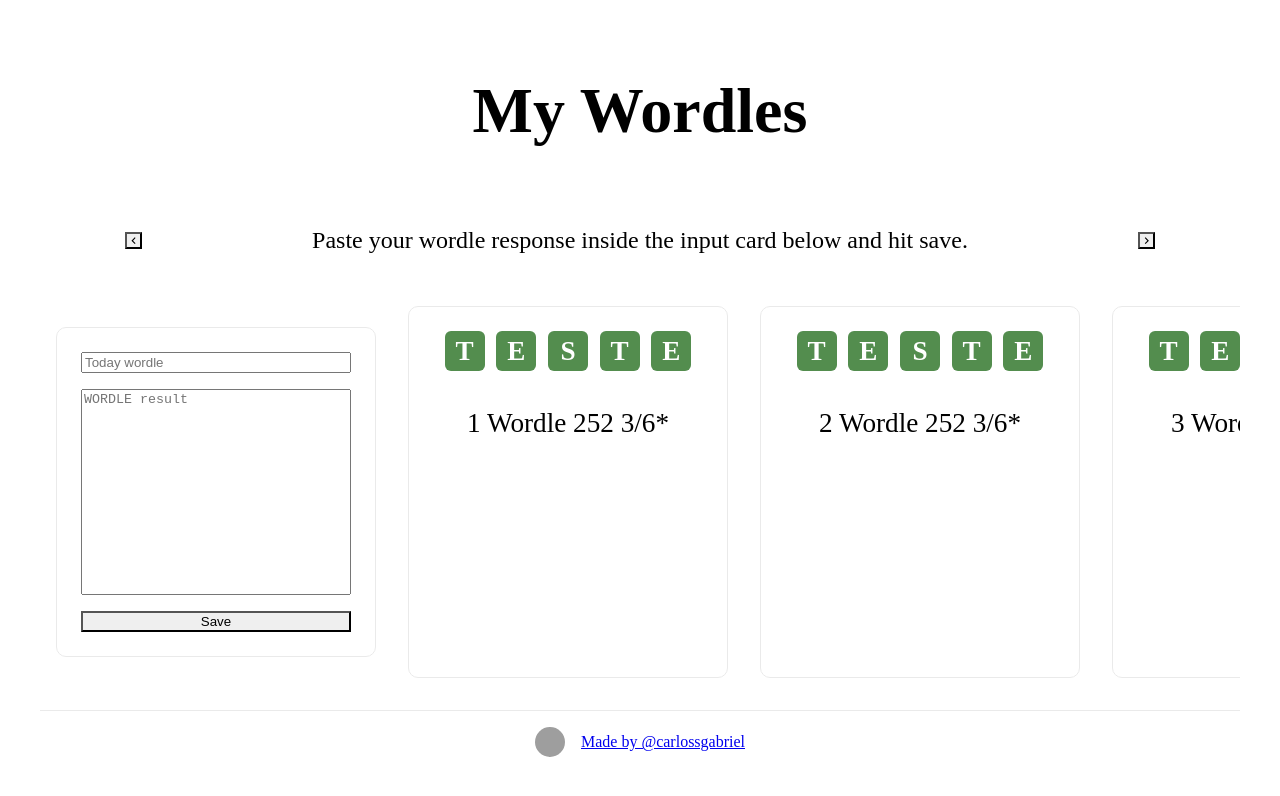
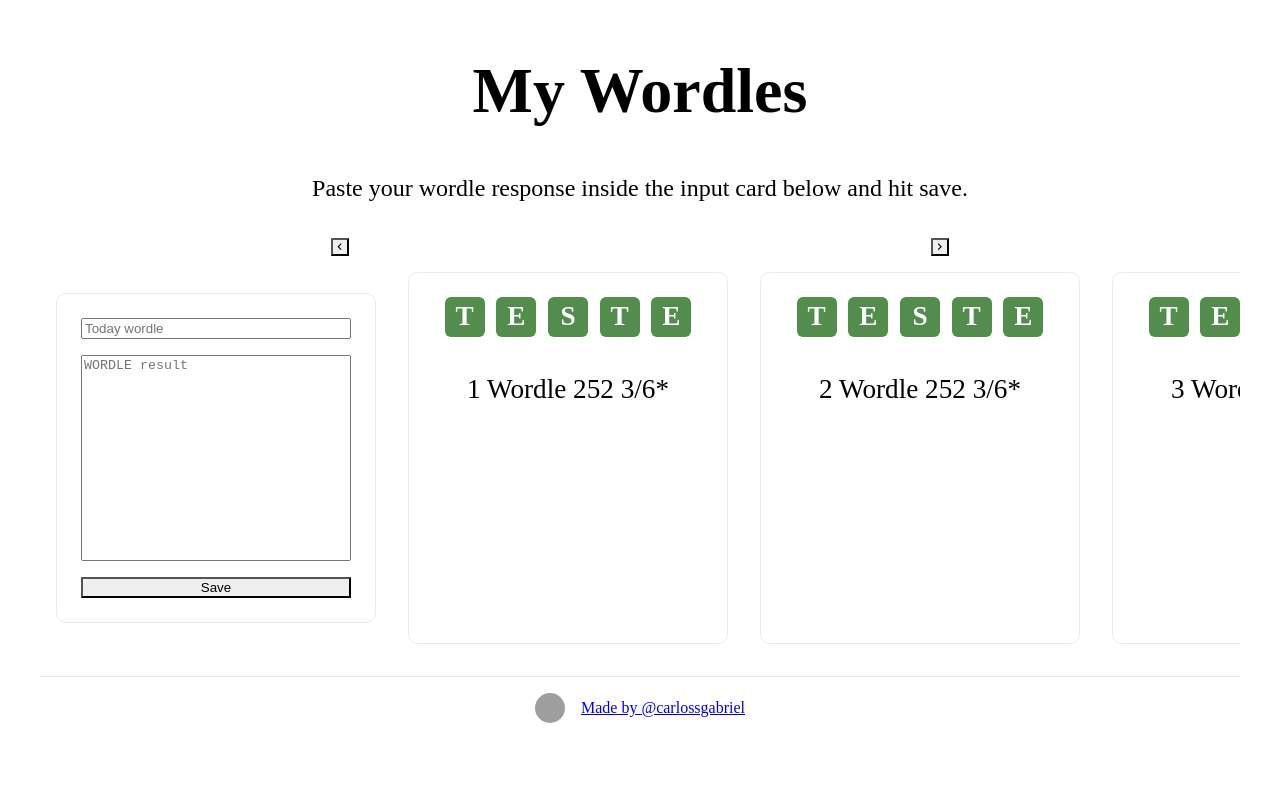
Before and after one commit to carlossgabriel/mywordles, a Next.js app: page / in a window 1280 px wide. Shown: the top 796 px of the page. Built offline with nearby package versions, Linux system fonts and the light colour scheme; grey boxes are pictures that could not be loaded.

Commit message:
started refactoring

```diff
--- /dev/null
+++ b/components/Carousel/index.tsx
@@ -0,0 +1,85 @@
+import { ChevronLeftIcon, ChevronRightIcon } from "@chakra-ui/icons";
+import { IconButton } from "@chakra-ui/react";
+
+import styles from "../../styles/Home.module.css";
+import Card from "../Card";
+import InputCard from "../InputCard";
+
+const cards = [
+  {
+    word: "teste",
+    statistics: ` 1
+    Wordle 252 3/6*
+    `,
+  },
+  {
+    word: "teste",
+    statistics: ` 2
+    Wordle 252 3/6*
+    `,
+  },
+  {
+    word: "teste",
+    statistics: ` 3
+    Wordle 252 3/6*
+    `,
+  },
+  {
+    word: "teste",
+    statistics: ` 4
+    Wordle 252 3/6*
+    `,
+  },
+  {
+    word: "teste",
+    statistics: ` 5
+    Wordle 252 3/6*
+    `,
+  },
+  {
+    word: "teste",
+    statistics: ` 6
+    Wordle 252 3/6*
+    `,
+  },
+];
+
+const scroll = (direction: "left" | "right") => {
+  const card = document.querySelector(`.${styles.carousel}`);
+  if (direction === "left") {
+    card?.scrollBy({ left: -300, top: 0, behavior: "smooth" });
+  } else {
+    card?.scrollBy({ left: 300, top: 0, behavior: "smooth" });
+  }
+};
+
+export default function Carousel() {
+  return (
+    <>
+      <div className={styles.scrollButtons}>
+        <IconButton
+          aria-label="Scroll to the left"
+          icon={<ChevronLeftIcon />}
+          onClick={() => {
+            scroll("left");
+          }}
+        />
+        <IconButton
+          aria-label="Scroll to the right"
+          icon={<ChevronRightIcon />}
+          onClick={() => {
+            scroll("right");
+          }}
+        />
+      </div>
+      <div className={styles.carousel}>
+        <InputCard />
+        {cards.length > 0
+          ? cards.map((card, index) => {
+              return <Card key={index} {...card} />;
+            })
+          : null}
+      </div>
+    </>
+  );
+}
--- a/components/InputCard/index.tsx
+++ b/components/InputCard/index.tsx
@@ -1,8 +1,30 @@
 import { Button, Input, Textarea } from "@chakra-ui/react";
+import { useState } from "react";
 
 import styles from "../../styles/Home.module.css";
 
 export default function InputCard() {
+  const [title, setTitle] = useState("");
+  const [description, setDescription] = useState("");
+
+  const handleClick = async () => {
+    try {
+      console.log(title, description);
+      await fetch("/api/word/post", {
+        method: "POST",
+        headers: {
+          "Content-Type": "application/json",
+        },
+        body: JSON.stringify({
+          title,
+          description,
+        }),
+      });
+    } catch (error) {
+      console.log(error);
+    }
+  };
+
   return (
     <div className={styles.card}>
       <Input
@@ -11,14 +33,22 @@
         className={styles.inputWord}
         maxLength={5}
         minLength={5}
+        onChange={(e) => setTitle(e.target.value)}
       />
       <Textarea
         placeholder="WORDLE result"
         size="lg"
         resize="none"
         height="200px"
+        maxLength={70}
+        onChange={(e) => setDescription(e.target.value)}
       />
-      <Button colorScheme="teal" variant="outline" className={styles.button}>
+      <Button
+        colorScheme="teal"
+        variant="outline"
+        className={styles.button}
+        onClick={handleClick}
+      >
         Save
       </Button>
     </div>
--- a/pages/api/hello.ts
+++ /dev/null
@@ -1,13 +0,0 @@
-// Next.js API route support: https://nextjs.org/docs/api-routes/introduction
-import type { NextApiRequest, NextApiResponse } from 'next'
-
-type Data = {
-  name: string
-}
-
-export default function handler(
-  req: NextApiRequest,
-  res: NextApiResponse<Data>
-) {
-  res.status(200).json({ name: 'John Doe' })
-}
--- a/pages/index.tsx
+++ b/pages/index.tsx
@@ -1,59 +1,9 @@
-import { ChevronLeftIcon, ChevronRightIcon } from "@chakra-ui/icons";
-import { Image, IconButton } from "@chakra-ui/react";
+import { Image } from "@chakra-ui/react";
 import type { NextPage } from "next";
 import Head from "next/head";
 
-import Card from "../components/Card";
-import InputCard from "../components/InputCard";
+import Carousel from "../components/Carousel";
 import styles from "../styles/Home.module.css";
-
-const cards = [
-  {
-    word: "teste",
-    statistics: ` 1
-    Wordle 252 3/6*
-    `,
-  },
-  {
-    word: "teste",
-    statistics: ` 2
-    Wordle 252 3/6*
-    `,
-  },
-  {
-    word: "teste",
-    statistics: ` 3
-    Wordle 252 3/6*
-    `,
-  },
-  {
-    word: "teste",
-    statistics: ` 4
-    Wordle 252 3/6*
-    `,
-  },
-  {
-    word: "teste",
-    statistics: ` 5
-    Wordle 252 3/6*
-    `,
-  },
-  {
-    word: "teste",
-    statistics: ` 6
-    Wordle 252 3/6*
-    `,
-  },
-];
-
-const scroll = (direction: "left" | "right") => {
-  const card = document.querySelector(`.${styles.carousel}`);
-  if (direction === "left") {
-    card?.scrollBy({ left: -300, top: 0, behavior: "smooth" });
-  } else {
-    card?.scrollBy({ left: 300, top: 0, behavior: "smooth" });
-  }
-};
 
 const Home: NextPage = () => {
   return (
@@ -67,34 +17,11 @@
       <main className={styles.main}>
         <h1 className={styles.title}>My Wordles</h1>
 
-        <div className={styles.scrollButtons}>
-          <IconButton
-            aria-label="Scroll to the left"
-            icon={<ChevronLeftIcon />}
-            onClick={() => {
-              scroll("left");
-            }}
-          />
-          <p className={styles.description}>
-            Paste your wordle response inside the input card below and hit save.
-          </p>
-          <IconButton
-            aria-label="Scroll to the right"
-            icon={<ChevronRightIcon />}
-            onClick={() => {
-              scroll("right");
-            }}
-          />
-        </div>
+        <p className={styles.description}>
+          Paste your wordle response inside the input card below and hit save.
+        </p>
 
-        <div className={styles.carousel}>
-          <InputCard />
-          {cards.length > 0
-            ? cards.map((card, index) => {
-                return <Card key={index} {...card} />;
-              })
-            : null}
-        </div>
+        <Carousel />
       </main>
 
       <footer className={styles.footer}>
--- a/styles/Home.module.css
+++ b/styles/Home.module.css
@@ -36,7 +36,7 @@
 }
 
 .title {
-  margin-top: 50px;
+  margin-top: 30px;
   line-height: 1.15;
   font-size: 4rem;
 }
```
